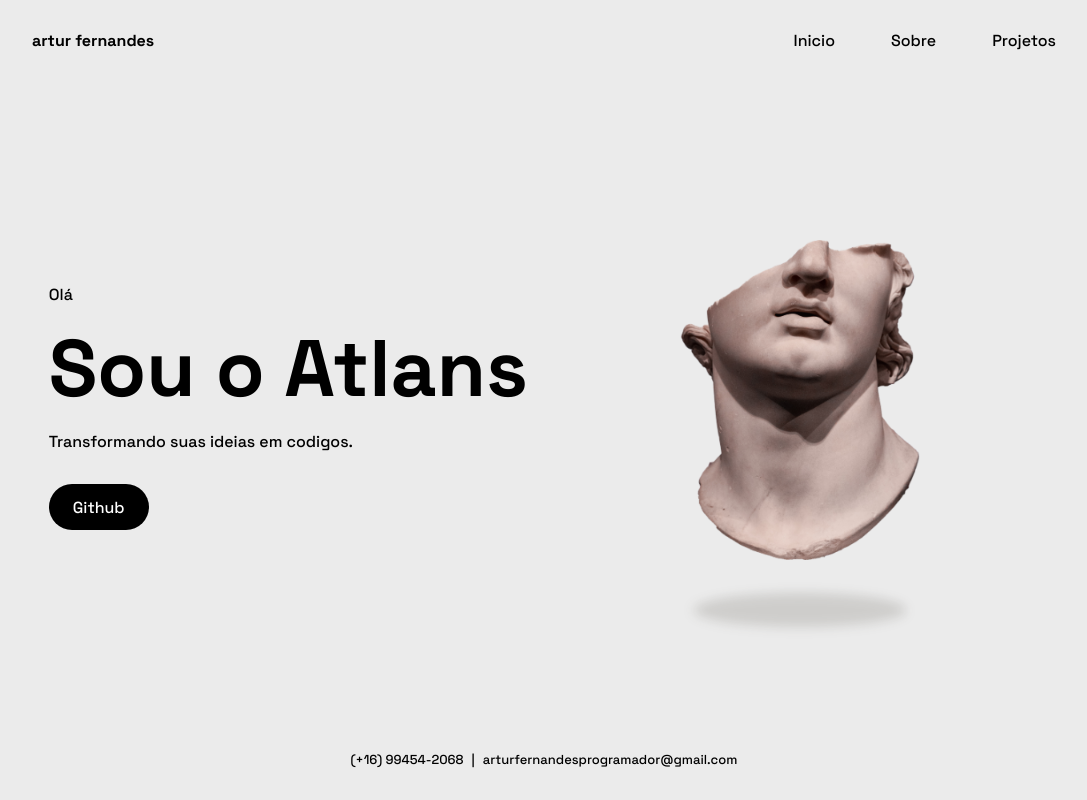
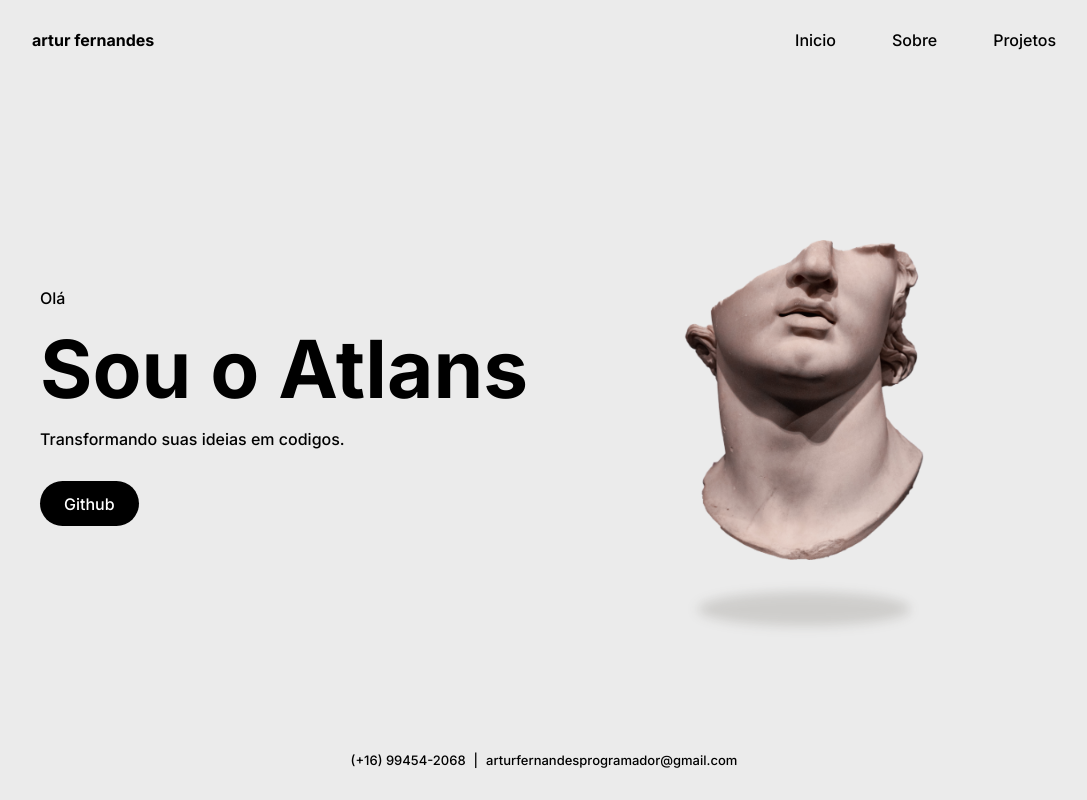
Before and after one commit to atlanscode/MeuPortifolio, a plain HTML site: page index.html in a window 1280 px wide. Shown: the whole page, without its empty margins (96-1183 px from the left). Drawn offline with nearby package versions, Linux system fonts and the light colour scheme.

Commit message:
Update Style.css

```diff
--- a/assets/css/styles.css
+++ b/assets/css/styles.css
@@ -1,10 +1,11 @@
 
 @import url("https://fonts.googleapis.com/css2?family=Space+Grotesk:wght@400;500;700&display=swap");
+@import url('https://fonts.googleapis.com/css2?family=Inter:wght@100..900&family=Mulish:ital,wght@0,200..1000;1,200..1000&display=swap');
 :root {
   --header-height: 3.5rem;
   --first-color: hsl(0, 0%, 92%);
   --text-color: hsl(0, 0%, 0%);
-  --body-font: 'Space Grotesk', sans-serif;
+  --body-font: "Inter", sans-serif;
   --biggest-font-size: 2.375rem;
   --normal-font-size: .938rem;
   --smaller-font-size: .75rem;
```
